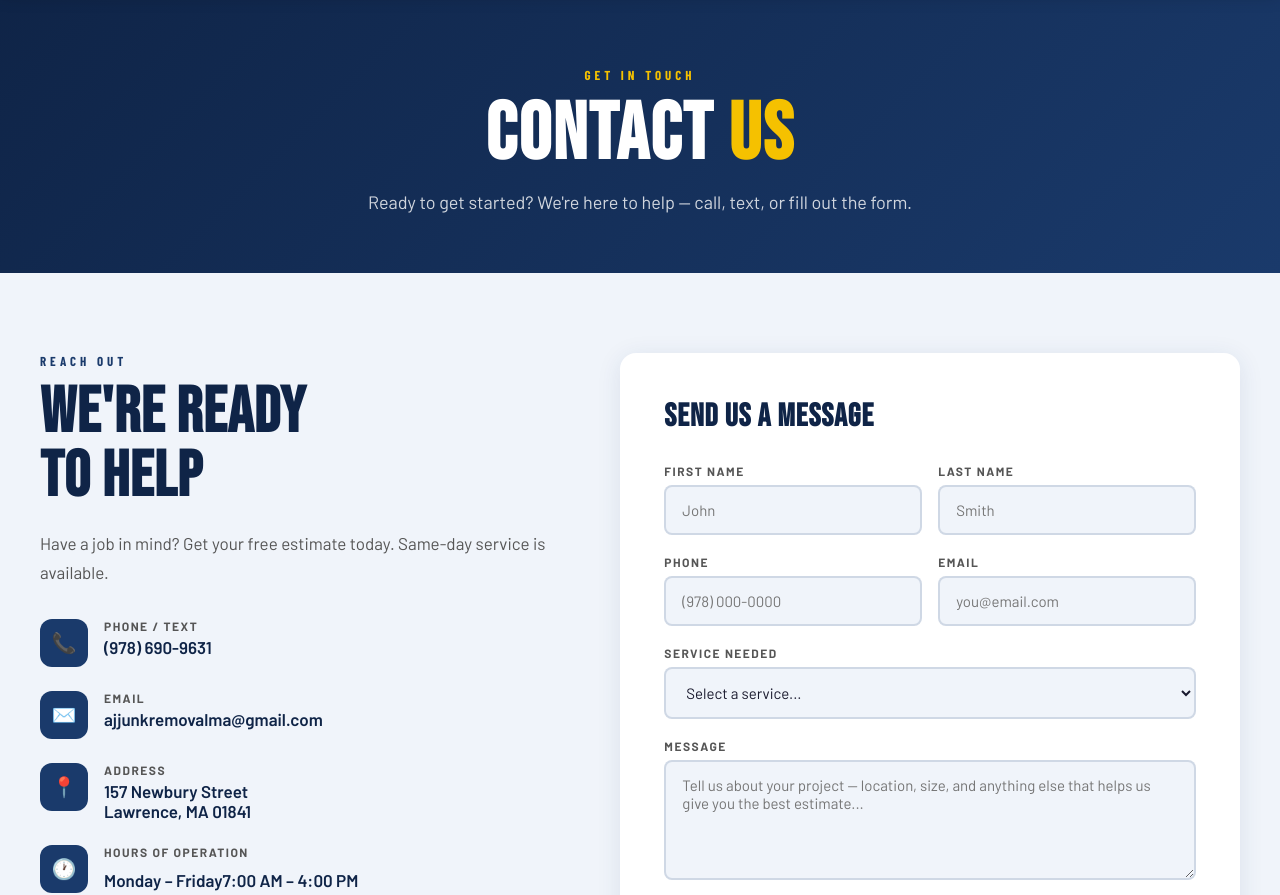
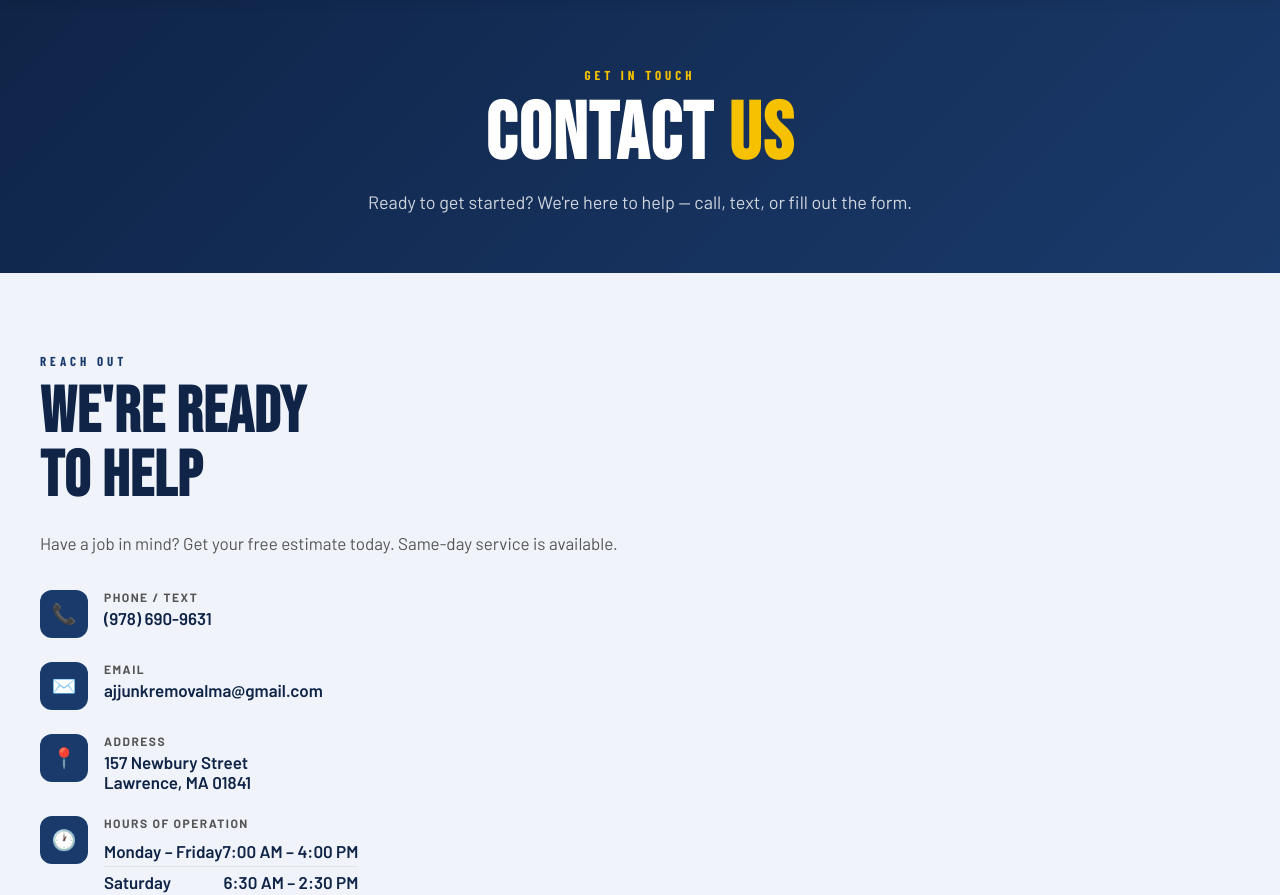
Before and after one commit to Dj-services/Aj-junk-removal, a plain HTML site: page contact.html in a window 1280 px wide. Shown: the part 85-980 px from the top of the page. Drawn offline with nearby package versions, Linux system fonts and the light colour scheme; a web font is replaced by a local one.

Commit message:
Add files via upload

```diff
--- a/contact.html
+++ b/contact.html
@@ -17,7 +17,7 @@
 
 .contact-section { background: var(--light-bg); padding: 80px 24px; }
 
-.contact-grid { display: grid; grid-template-columns: 1fr 1.2fr; gap: 64px; align-items: start; }
+.contact-grid { display: grid; grid-template-columns: 1fr; gap: 64px; align-items: start; max-width: 700px; }
 
 /* Info */
 .contact-info .section-label { color: var(--blue); }
@@ -167,60 +167,7 @@
           </div>
         </div>
 
-        <!-- Form -->
-        <div class="contact-form-wrap fade-in">
-          <h3>Send Us a Message</h3>
-          <div class="form-row">
-            <div class="form-group">
-              <label>First Name</label>
-              <input type="text" id="fname" placeholder="John" />
-            </div>
-            <div class="form-group">
-              <label>Last Name</label>
-              <input type="text" id="lname" placeholder="Smith" />
-            </div>
-          </div>
-          <div class="form-row">
-            <div class="form-group">
-              <label>Phone</label>
-              <input type="tel" id="phone" placeholder="(978) 000-0000" />
-            </div>
-            <div class="form-group">
-              <label>Email</label>
-              <input type="email" id="email" placeholder="you@email.com" />
-            </div>
-          </div>
-          <div class="form-group">
-            <label>Service Needed</label>
-            <select id="service">
-              <option value="">Select a service...</option>
-              <option>Junk Removal</option>
-              <option>Basement Cleanout</option>
-              <option>Demolition</option>
-              <option>Construction Debris Removal</option>
-              <option>Construction Material Delivery</option>
-              <option>House & Garage Cleanout</option>
-              <option>Appliance Removal</option>
-              <option>Furniture Removal</option>
-              <option>Mattress Removal</option>
-              <option>Electronic Waste Removal</option>
-              <option>Yard Debris Removal</option>
-              <option>Hoarder Cleanout</option>
-              <option>Office Furniture Removal</option>
-              <option>Commercial Waste Management</option>
-              <option>Snow Removal</option>
-              <option>Other</option>
-            </select>
-          </div>
-          <div class="form-group">
-            <label>Message</label>
-            <textarea id="message" placeholder="Tell us about your project — location, size, and anything else that helps us give you the best estimate..."></textarea>
-          </div>
-          <button class="btn-submit" onclick="submitForm()">Send Message</button>
-          <div class="form-success" id="form-success">
-            ✅ Thanks! We'll get back to you as soon as possible. For faster service, call or text us at (978) 690-9631.
-          </div>
-        </div>
+
       </div>
     </div>
   </section>
```
